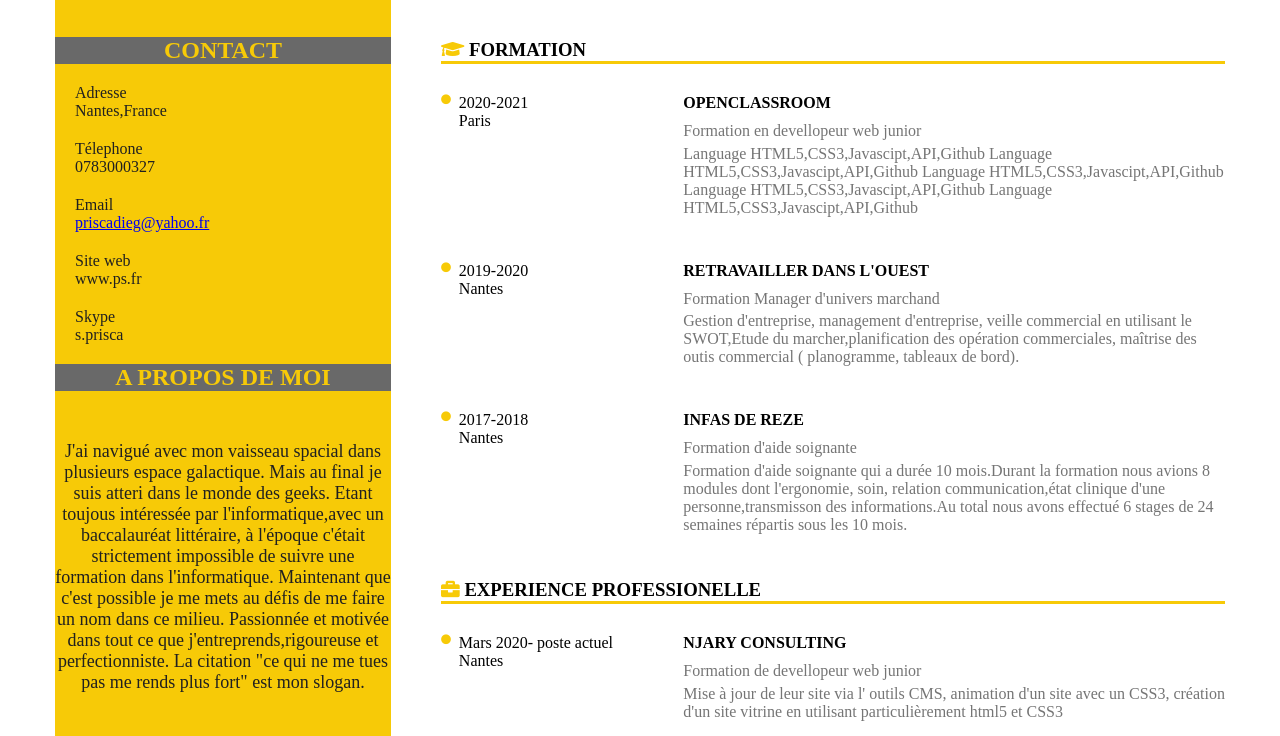
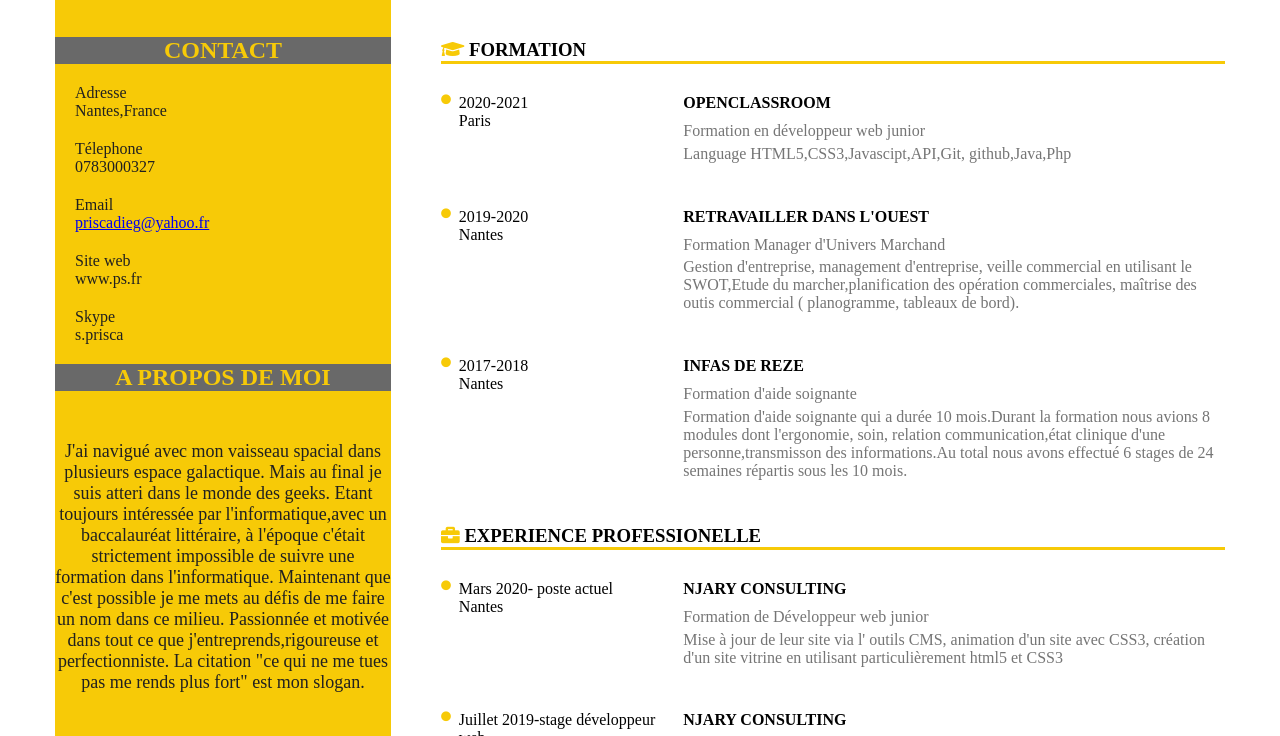
Before and after one commit to sprisca/PROJET.PI, a plain HTML site: page index.html in a window 1280 px wide. Shown: the part 193-929 px from the top of the page. Drawn offline with Linux system fonts and the light colour scheme; files that its build step writes are made by us from their sources.

Commit message:
modification

```diff
--- a/css/responsive.css
+++ b/css/responsive.css
@@ -35,7 +35,7 @@ h2 {
 address {
   font-style: normal;
   margin: 20px;
-color: #202020;
+  color: #202020;
 }
 
 
--- a/index.html
+++ b/index.html
@@ -51,7 +51,7 @@
             <p class="about-me">
                 J'ai navigué avec mon vaisseau spacial dans plusieurs espace galactique.
                 Mais au final je suis atteri dans le monde des geeks.
-                Etant toujous intéressée par l'informatique,avec un baccalauréat littéraire, à l'époque c'était strictement
+                Etant toujours intéressée par l'informatique,avec un baccalauréat littéraire, à l'époque c'était strictement
                 impossible de suivre une formation dans l'informatique.
                 Maintenant que c'est possible je me mets au défis de me faire un nom dans ce milieu.
                 Passionnée et motivée dans tout ce que j'entreprends,rigoureuse et perfectionniste.
@@ -94,12 +94,10 @@
                 <div class="description">
                     <h4> OPENCLASSROOM</h4>
                     <p>
-                        Formation en devellopeur web junior
+                        Formation en développeur web junior
                     </p>
                     <p>
-                        Language HTML5,CSS3,Javascipt,API,Github Language HTML5,CSS3,Javascipt,API,Github Language
-                        HTML5,CSS3,Javascipt,API,Github Language HTML5,CSS3,Javascipt,API,Github Language
-                        HTML5,CSS3,Javascipt,API,Github
+                        Language HTML5,CSS3,Javascipt,API,Git, github,Java,Php
                     </p>
                 </div>
             </div>
@@ -113,7 +111,7 @@
                 <div class="description">
                     <h4> Retravailler dans l'ouest</h4>
                     <p>
-                        Formation Manager d'univers marchand
+                        Formation Manager d'Univers Marchand
                     </p>
                     <p>
                         Gestion d'entreprise, management d'entreprise, veille commercial en utilisant le SWOT,Etude du marcher,planification des opération commerciales, maîtrise des outis commercial ( planogramme, tableaux de bord).
@@ -154,10 +152,10 @@
                 <div class="description">
                     <h4>NJARY CONSULTING</h4>
                     <p>
-                        Formation de devellopeur web junior
+                        Formation de Développeur web junior
                     </p>
                     <p>
-                        Mise à jour de leur site via l' outils CMS, animation d'un site avec un CSS3, création d'un
+                        Mise à jour de leur site via l' outils CMS, animation d'un site avec CSS3, création d'un
                          site vitrine en utilisant particulièrement html5 et CSS3
                     </p>
                 </div>
@@ -166,7 +164,7 @@
             <div class="profile-item">
                 <i class="fa fa-circle"></i>
                 <div class="date">
-                    Juillet 2019-stage develloppeur web <br> Nantes
+                    Juillet 2019-stage développeur web <br> Nantes
                 </div>
 
                 <div class="description">
```
Also changed, not shown: .html (added).
